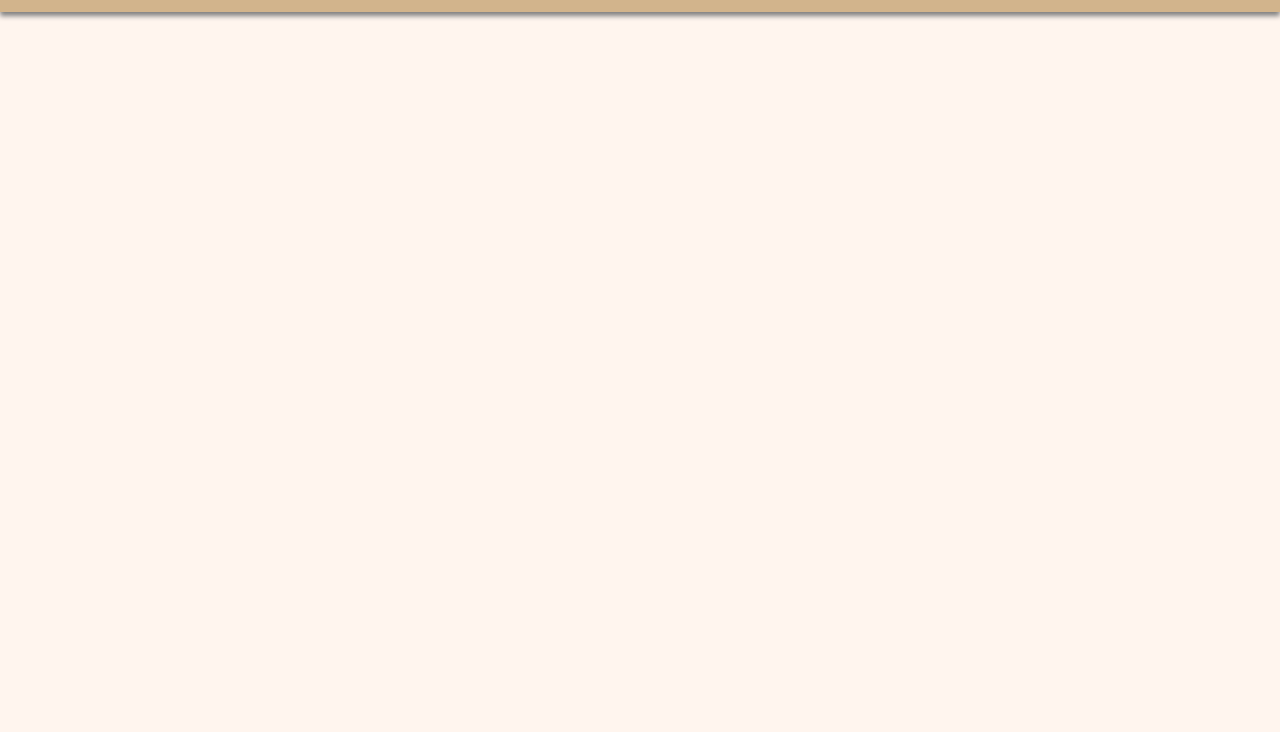
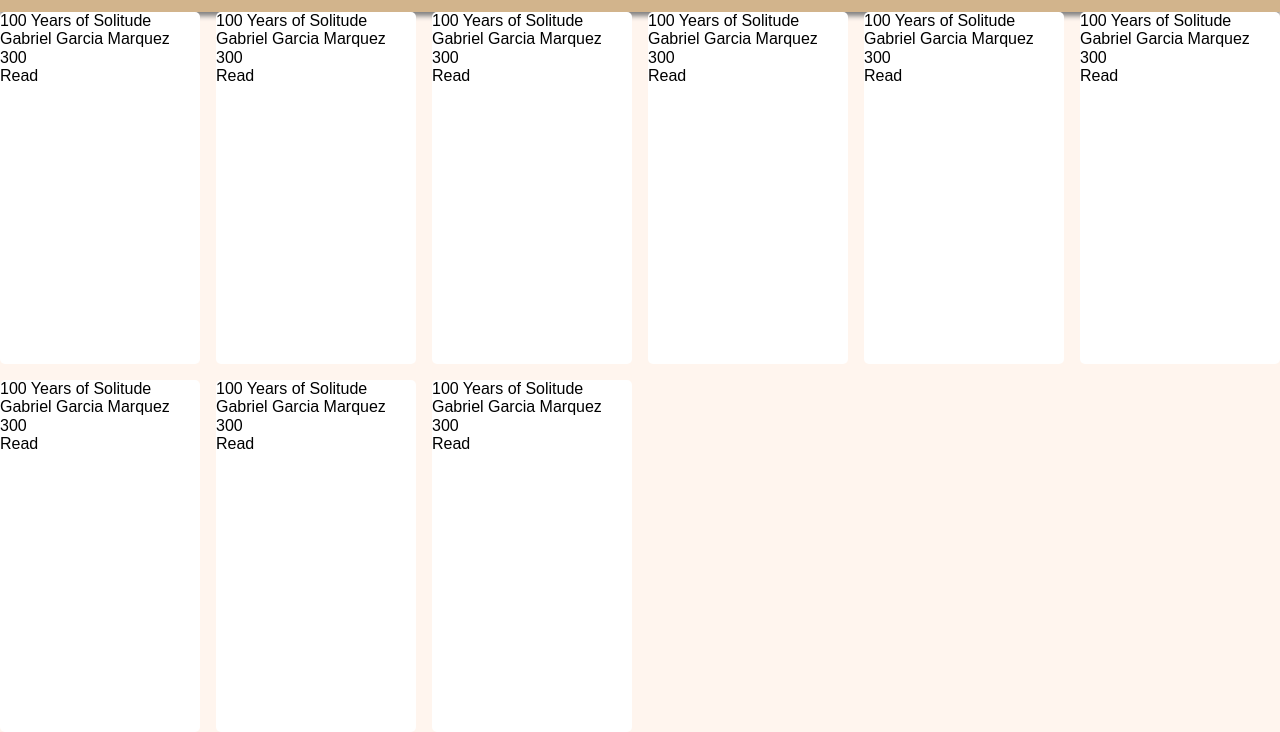
Before and after one commit to macnalley/book-library, a website: page index.html in a window 1280 px wide. Shown: the part 68-800 px from the top of the page. Drawn offline with nearby package versions, Linux system fonts and the light colour scheme.

Commit message:
Logic to add books as cards.

```diff
--- a/css/style.css
+++ b/css/style.css
@@ -52,4 +52,13 @@ header > button {
 
 main {
     grid-area: main;
+
+    display: grid;
+    gap: 1rem;
+    grid-template-columns: repeat(auto-fit, minmax(200px, 1fr));
 }
+
+.book-card {
+    background-color: white;
+    border-radius: 5px;
+}
--- a/scripts/script.js
+++ b/scripts/script.js
@@ -1,3 +1,50 @@
+// DOM methods
+function UI() {
+  this.main = document.querySelector('main');
+}
+
+function propertyToPara(book, property) {
+  const p = document.createElement('p');
+  p.textContent = book[property];
+  return p;
+}
+
+function isReadSwitch(isReadVar) {
+  const isReadElement = isReadVar;
+  const isRead = isReadElement.textContent;
+
+  switch (isRead) {
+    case 'true':
+      isReadElement.textContent = 'Read';
+      break;
+    case 'false':
+      isReadElement.textContent = 'Not Read';
+      break;
+    default:
+      break;
+  }
+
+  return isReadElement;
+}
+
+UI.prototype.addBook = function (book) {
+  const bookCard = document.createElement('div');
+  bookCard.classList.add('book-card');
+
+  const title = propertyToPara(book, 'title');
+  title.classList.add('ital');
+  const author = propertyToPara(book, 'author');
+  const pages = propertyToPara(book, 'pages');
+  const isRead = isReadSwitch(propertyToPara(book, 'isRead'));
+
+  bookCard.appendChild(title);
+  bookCard.appendChild(author);
+  bookCard.appendChild(pages);
+  bookCard.appendChild(isRead);
+
+  this.main.appendChild(bookCard);
+};
+
 // Library class and methods
 function Library() {
   this.books = [];
@@ -15,4 +62,15 @@ function Book(title, author, pages, isRead) {
   this.isRead = isRead;
 }
 
+// Program flow
+
 const library = new Library();
+const ui = new UI();
+
+// Temp books
+for (let i = 1; i < 10; i += 1) {
+  const book = new Book('100 Years of Solitude', 'Gabriel Garcia Marquez', 300, true);
+  library.addBook(book);
+}
+
+library.books.forEach((book) => ui.addBook(book));
```
